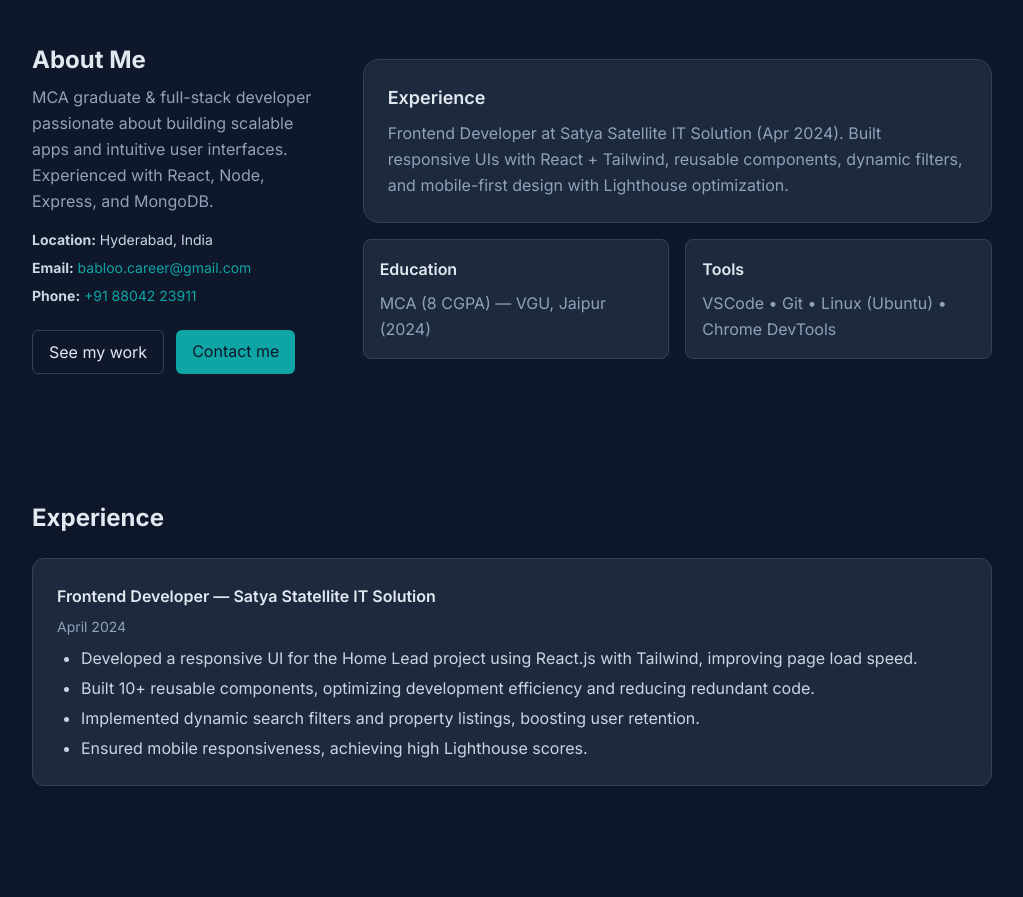
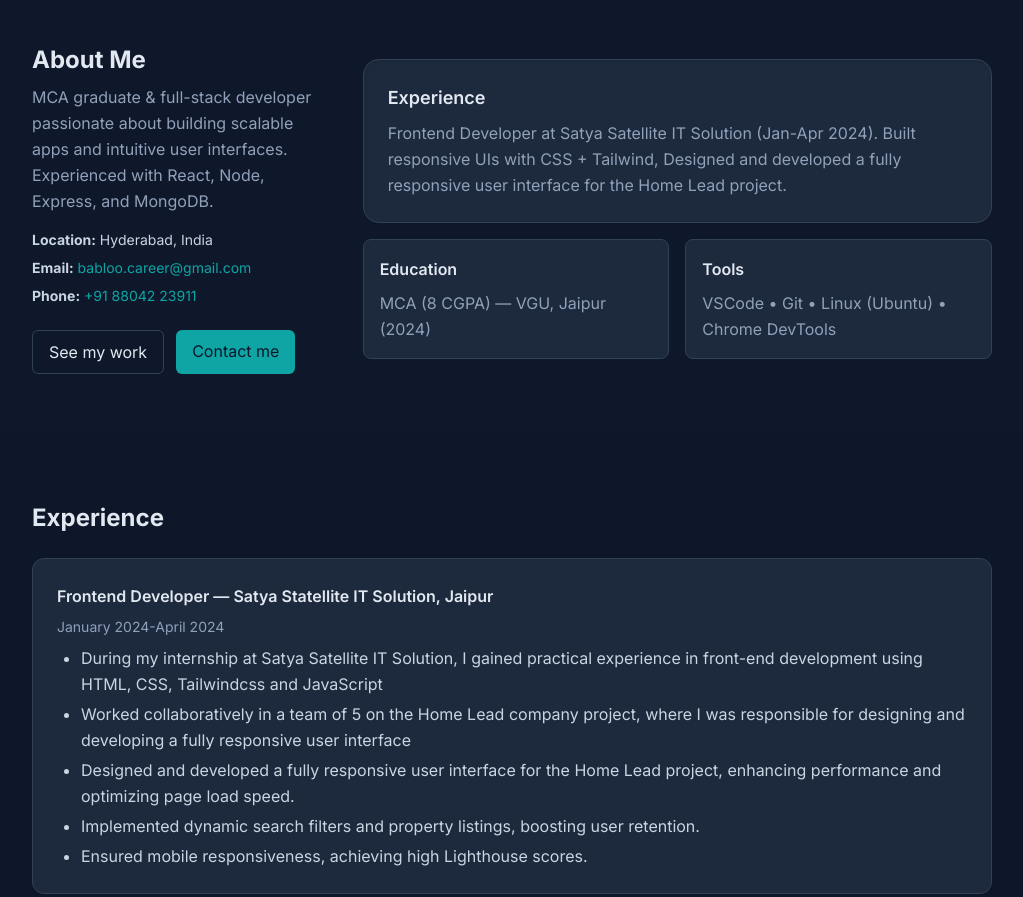
Before and after one commit to babloo-tech/my-portfolio, a website: page index.html in a window 1280 px wide. Shown: the part 660-1557 px from the top of the page, without its empty margins (128-1151 px from the left). Drawn offline with Linux system fonts and the light colour scheme.

Commit message:
update page

```diff
--- a/index.html
+++ b/index.html
@@ -156,7 +156,7 @@
             <div class="lg:col-span-2 space-y-4">
               <div class="bg-slate-800 rounded-2xl p-6 shadow-inner border border-slate-700">
                 <h3 class="text-lg font-semibold">Experience</h3>
-                <p class="text-slate-400 mt-2">Frontend Developer at Satya Satellite IT Solution (Apr 2024). Built responsive UIs with React + Tailwind, reusable components, dynamic filters, and mobile-first design with Lighthouse optimization.</p>
+                <p class="text-slate-400 mt-2">Frontend Developer at Satya Satellite IT Solution (Jan-Apr 2024). Built responsive UIs with CSS + Tailwind, Designed and developed a fully responsive user interface for the Home Lead project.</p>
               </div>
 
               <div class="grid grid-cols-1 sm:grid-cols-2 gap-4">
@@ -182,18 +182,22 @@
             class="mt-6 bg-slate-800 p-6 rounded-xl border border-slate-700 space-y-2"
           >
             <h3 class="font-semibold">
-              Frontend Developer — Satya Statellite IT Solution
+              Frontend Developer — Satya Statellite IT Solution, Jaipur
             </h3>
-            <p class="text-sm text-slate-400">April 2024</p>
+            <p class="text-sm text-slate-400">January 2024-April 2024</p>
             <ul class="list-disc pl-6 text-slate-300 mt-2 space-y-1">
               <li>
-                Developed a responsive UI for the Home Lead project using
-                React.js with Tailwind, improving page load speed.
+                During my internship at Satya Satellite IT Solution,
+                I gained practical experience in front-end development
+                using HTML, CSS, Tailwindcss and JavaScript
               </li>
               <li>
-                Built 10+ reusable components, optimizing development efficiency
-                and reducing redundant code.
+                Worked collaboratively in a team of 5 on the Home Lead company project, where I was responsible for designing and developing a fully responsive user interface
               </li>
+              <li>
+                Designed and developed a fully responsive user interface for the Home Lead project, enhancing performance and optimizing page load speed.
+              </li>
+
               <li>
                 Implemented dynamic search filters and property listings,
                 boosting user retention.
```
